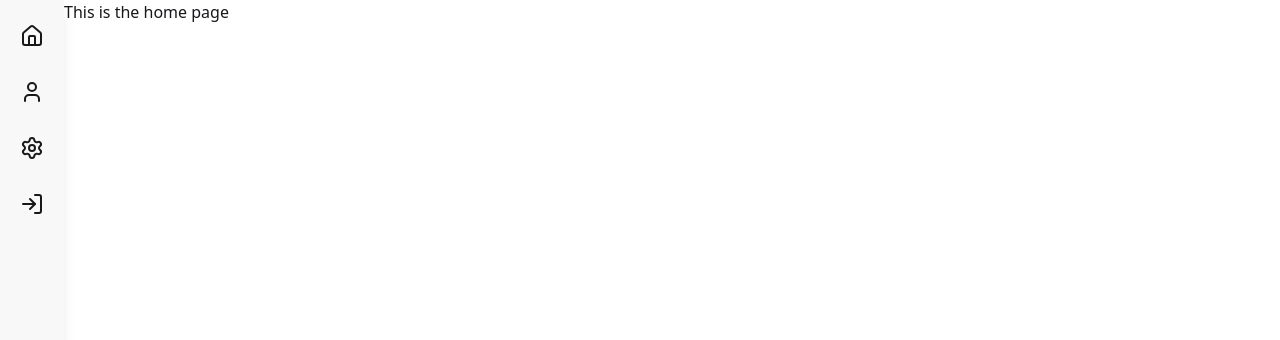
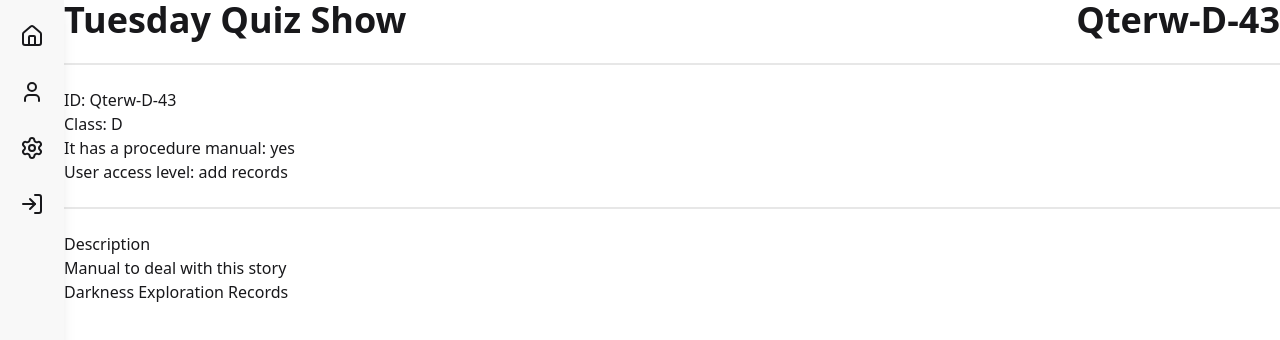
Before and after one commit to nravesz/DarknessExplorationRecord, a React app in the folder frontend/: page / in a window 1280 px wide. Shown: the top 340 px of the page. Built offline with nearby package versions, Linux system fonts and the light colour scheme; the HTML template or start-up script is replaced by a standard one.

Commit message:
add: init

```diff
--- /dev/null
+++ b/frontend/src/features/ghost-story/GhostStory.tsx
@@ -0,0 +1,28 @@
+function GhostStory() {
+  return (
+	<div>
+		<div className="flex justify-between">
+			<h1 className="text-4xl font-bold">Tuesday Quiz Show</h1>
+			<h1 className="text-4xl font-bold">Qterw-D-43</h1>
+		</div>
+
+		<div className="divider"></div>
+
+		<div>
+			<div>ID: Qterw-D-43</div>
+			<div>Class: D</div>
+			<div>It has a procedure manual: yes</div>
+			<div>User access level: add records</div>
+		</div>
+
+		<div className="divider"></div>
+
+		<div>Description</div>
+
+		<div>Manual to deal with this story</div>
+
+		<div>Darkness Exploration Records</div>
+	</div>);
+}
+
+export default GhostStory;
--- a/frontend/src/pages/Home.tsx
+++ b/frontend/src/pages/Home.tsx
@@ -1,5 +1,8 @@
+import GhostStory from "../features/ghost-story/GhostStory";
+
 function Home() {
-  return <div>This is the home page</div>;
+  // return <div>This is the home page</div>;
+  return <GhostStory />
 }
 
 export default Home;
```
